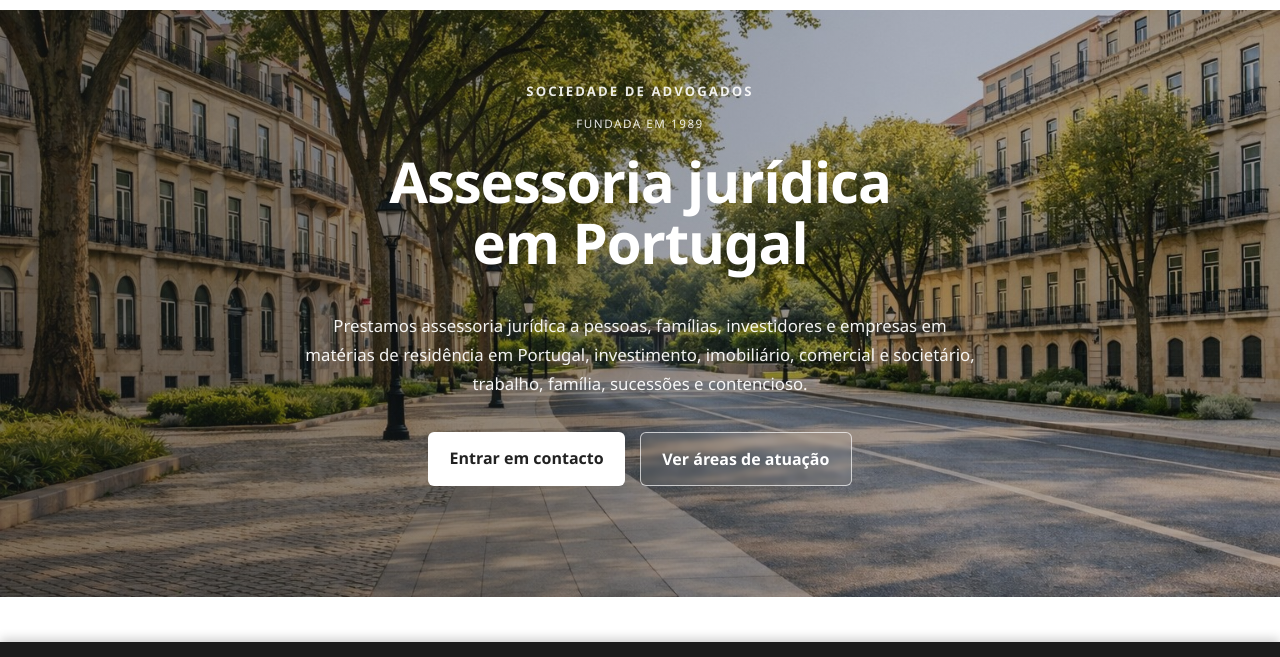
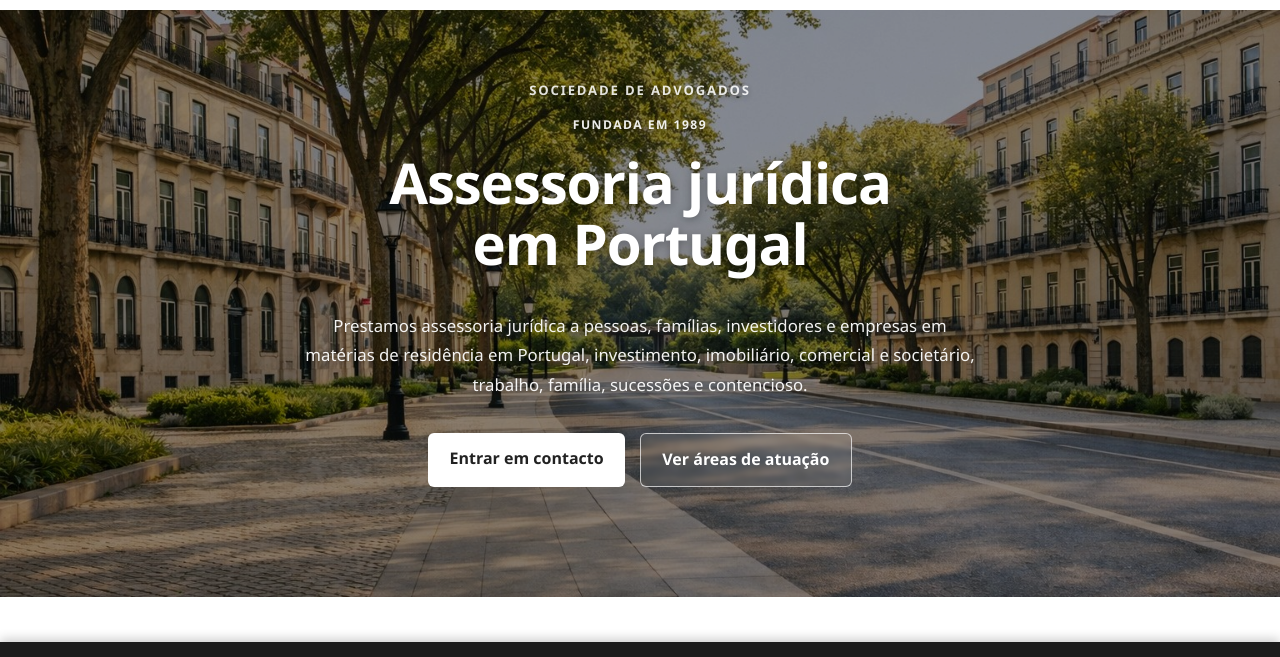
Before and after one commit to Satniuq/mga_site, a plain HTML site: page index.html in a window 1280 px wide. Shown: the part 83-740 px from the top of the page. Drawn offline with Linux system fonts and the light colour scheme.

Commit message:
css hero ok

```diff
--- a/css/estilos.css
+++ b/css/estilos.css
@@ -412,15 +412,7 @@ body {
   content: "";
   position: absolute;
   inset: 0;
-  background:
-    linear-gradient(
-      90deg,
-      rgba(18, 22, 27, 0.44) 0%,
-      rgba(18, 22, 27, 0.38) 28%,
-      rgba(18, 22, 27, 0.27) 52%,
-      rgba(18, 22, 27, 0.18) 72%,
-      rgba(18, 22, 27, 0.14) 100%
-    );
+  background: rgba(0, 0, 0, 0.34);
 }
 
 .hero-home .hero-conteudo {
@@ -428,20 +420,29 @@ body {
   margin: 0 auto;
   text-align: center;
   transform: translate(3.5%, -1.2%);
+  background: transparent;
+  padding: 0;
+  border-radius: 0;
+  backdrop-filter: none;
 }
 
 .hero-home .hero-etiqueta {
   margin-bottom: 0.85rem;
   font-size: 0.82rem;
-  letter-spacing: 0.16em;
-  font-weight: 600;
+  letter-spacing: 0.14em;
+  font-weight: 700;
+  color: rgba(255, 255, 255, 0.96);
+  text-shadow: 0 2px 6px rgba(0, 0, 0, 0.35);
 }
 
 .hero-home .hero-etiqueta-sub {
   margin: 0 0 1.15rem;
-  font-size: 0.73rem;
-  letter-spacing: 0.13em;
-  opacity: 0.88;
+  font-size: 0.76rem;
+  letter-spacing: 0.12em;
+  font-weight: 600;
+  color: rgba(255, 255, 255, 0.92);
+  opacity: 1;
+  text-shadow: 0 2px 6px rgba(0, 0, 0, 0.35);
 }
 
 .hero-home h1 {
@@ -450,6 +451,7 @@ body {
   line-height: 1.08;
   letter-spacing: -0.02em;
   text-wrap: balance;
+  text-shadow: 0 2px 8px rgba(0, 0, 0, 0.28);
 }
 
 .hero-home .hero-texto {
@@ -458,6 +460,7 @@ body {
   font-size: 1.05rem;
   line-height: 1.75;
   color: rgba(255, 255, 255, 0.94);
+  text-shadow: 0 1px 4px rgba(0, 0, 0, 0.22);
 }
 
 .hero-home .hero-acoes {
```
